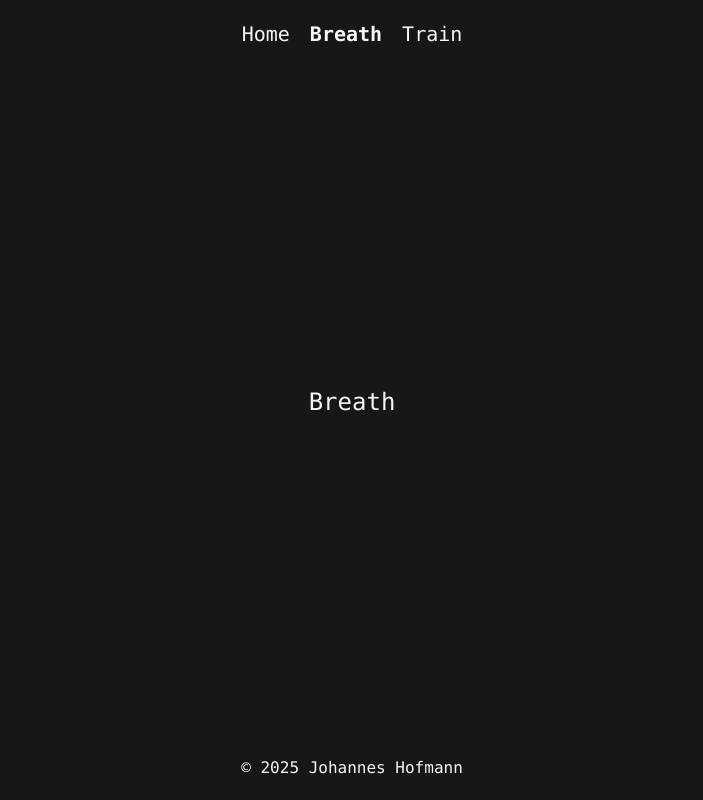
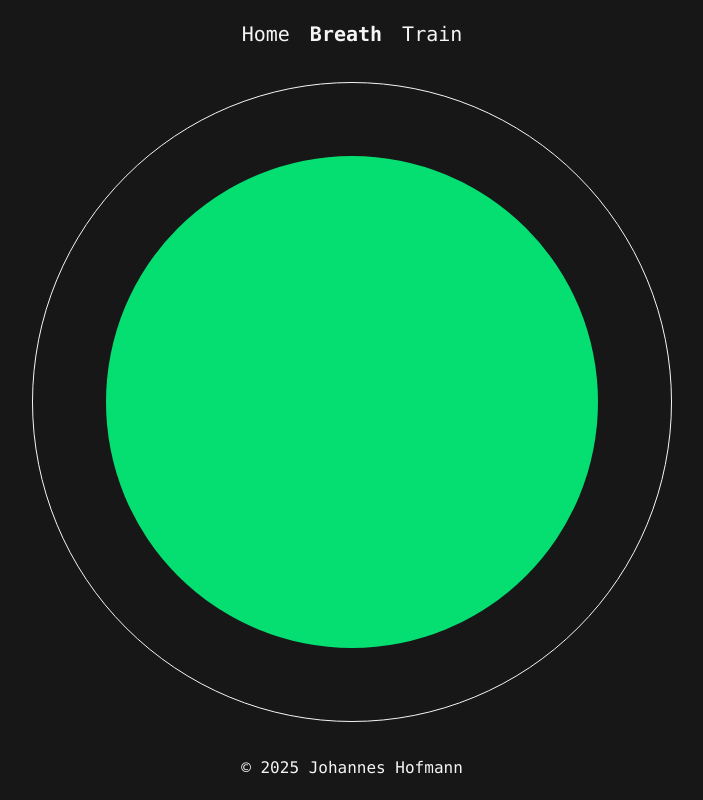
Before and after one commit to hoffy98/Health-Toolkit, a React (Vite) app: page /breath in a window 1280 px wide. Shown: the whole page, without its empty margins (288-991 px from the left). Built offline with nearby package versions, Linux system fonts and the light colour scheme.

Commit message:
added simple breathing circle

```diff
--- /dev/null
+++ b/src/pages/Breath.css
@@ -0,0 +1,84 @@
+:root {
+  /* Shadow configuration */
+  --blur-start: 0px;
+  --blur-end: 0px;
+  --spread-start: 0px;
+  --spread-end: 0px;
+
+  /* Colors */
+  --color-breath-in: #4ade80; /* Tailwind green-400 */
+  --color-breath-out: #4ade80; /* Tailwind red-400 */
+  --color-hold: #c78625; /* Tailwind blue-400 */
+}
+
+@keyframes breathing-in-shadow {
+  from {
+    box-shadow: 0 0 var(--blur-start) var(--spread-start) var(--color-breath-in);
+  }
+  to {
+    box-shadow: 0 0 var(--blur-end) var(--spread-end) var(--color-breath-in);
+  }
+}
+
+@keyframes breathing-out-shadow {
+  from {
+    box-shadow: 0 0 var(--blur-end) var(--spread-end) var(--color-breath-out);
+  }
+  to {
+    box-shadow: 0 0 var(--blur-start) var(--spread-start)
+      var(--color-breath-out);
+  }
+}
+
+/* Hold states fix the shadow to match the current phase */
+.hold-in-shadow {
+  box-shadow: 0 0 var(--blur-end) var(--spread-end) var(--color-hold);
+}
+
+.hold-out-shadow {
+  box-shadow: 0 0 var(--blur-start) var(--spread-start) var(--color-hold);
+}
+
+@keyframes breathing-in {
+  from {
+    width: 0%;
+  }
+  to {
+    width: 100%;
+  }
+}
+
+@keyframes breathing-out {
+  from {
+    width: 100%;
+  }
+  to {
+    width: 0%;
+  }
+}
+
+/* Hold states fix the shadow to match the current phase */
+.hold-in {
+  width: 100%;
+}
+
+.hold-out {
+  width: 0%;
+}
+
+/* Apply animations */
+.breathing-in {
+  animation: breathing-in ease-out forwards;
+}
+
+.breathing-out {
+  animation: breathing-out ease-out forwards;
+}
+
+.breathing-in-shadow {
+  animation: breathing-in-shadow ease-out forwards;
+}
+
+.breathing-out-shadow {
+  animation: breathing-out-shadow ease-out forwards;
+}
--- a/src/pages/Breath.tsx
+++ b/src/pages/Breath.tsx
@@ -1,9 +1,71 @@
-type Props = {}
+import React, { useEffect, useState } from 'react'
+import './Breath.css'
 
-export default function Home({}: Props) {
+interface BreathProps {}
+
+const Breath: React.FC<BreathProps> = ({}) => {
   return (
     <div className="flex w-full h-full justify-center items-center">
-      <h1>Breath</h1>
+      <BreathingCircle durations={[4000, 1000, 4000, 1000]} />
     </div>
   )
 }
+
+interface BreathingCircleProps {
+  durations?: [number, number, number, number] // [breatheIn, hold1, breatheOut, hold2] in ms
+}
+
+const BreathingCircle: React.FC<BreathingCircleProps> = ({
+  durations = [4000, 2000, 4000, 2000],
+}) => {
+  const [phaseIndex, setPhaseIndex] = useState(0)
+
+  const phases = [
+    {
+      name: 'Breathe In',
+      color: 'bg-green-400',
+      animation: 'breathing-in',
+      animationShadow: 'breathing-in-shadow',
+    },
+    {
+      name: 'Hold',
+      color: 'bg-green-400',
+      animation: 'hold-in',
+      animationShadow: 'hold-in-shadow',
+    },
+    {
+      name: 'Breathe Out',
+      color: 'bg-green-400',
+      animation: 'breathing-out',
+      animationShadow: 'breathing-out-shadow',
+    },
+    {
+      name: 'Hold',
+      color: 'bg-green-400',
+      animation: 'hold-out',
+      animationShadow: 'hold-out-shadow',
+    },
+  ]
+
+  useEffect(() => {
+    const timeout = setTimeout(() => {
+      setPhaseIndex((prev) => (prev + 1) % phases.length)
+    }, durations[phaseIndex])
+
+    return () => clearTimeout(timeout)
+  }, [phaseIndex, durations])
+
+  return (
+    <div
+      className={`flex items-center border rounded-full justify-center w-1/2 aspect-square ${phases[phaseIndex].animationShadow}`}
+      style={{ animationDuration: `${durations[phaseIndex]}ms` }}
+    >
+      <div
+        className={`aspect-square rounded-full ${phases[phaseIndex].color} ${phases[phaseIndex].animation}`}
+        style={{ animationDuration: `${durations[phaseIndex]}ms` }}
+      />
+    </div>
+  )
+}
+
+export default Breath
```
